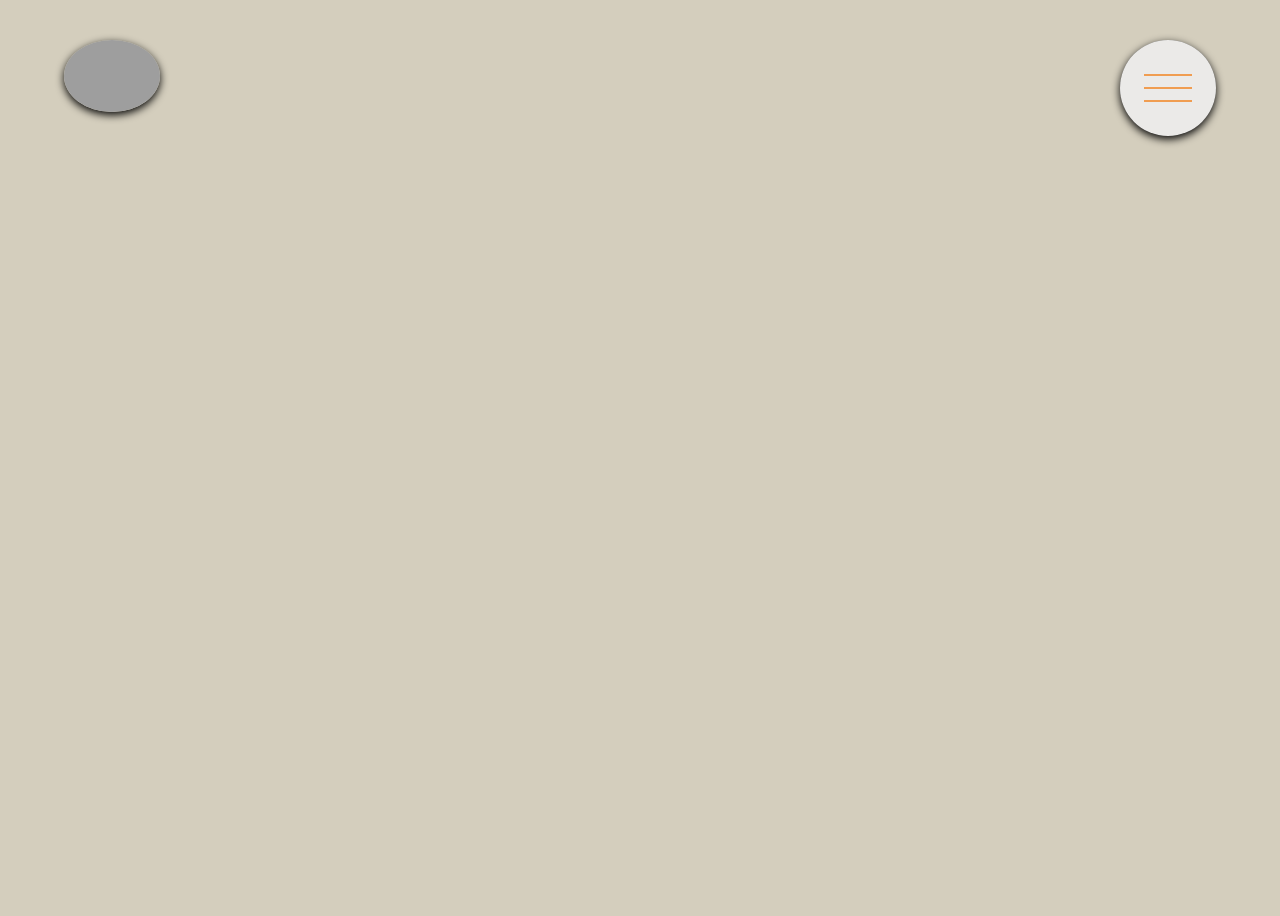
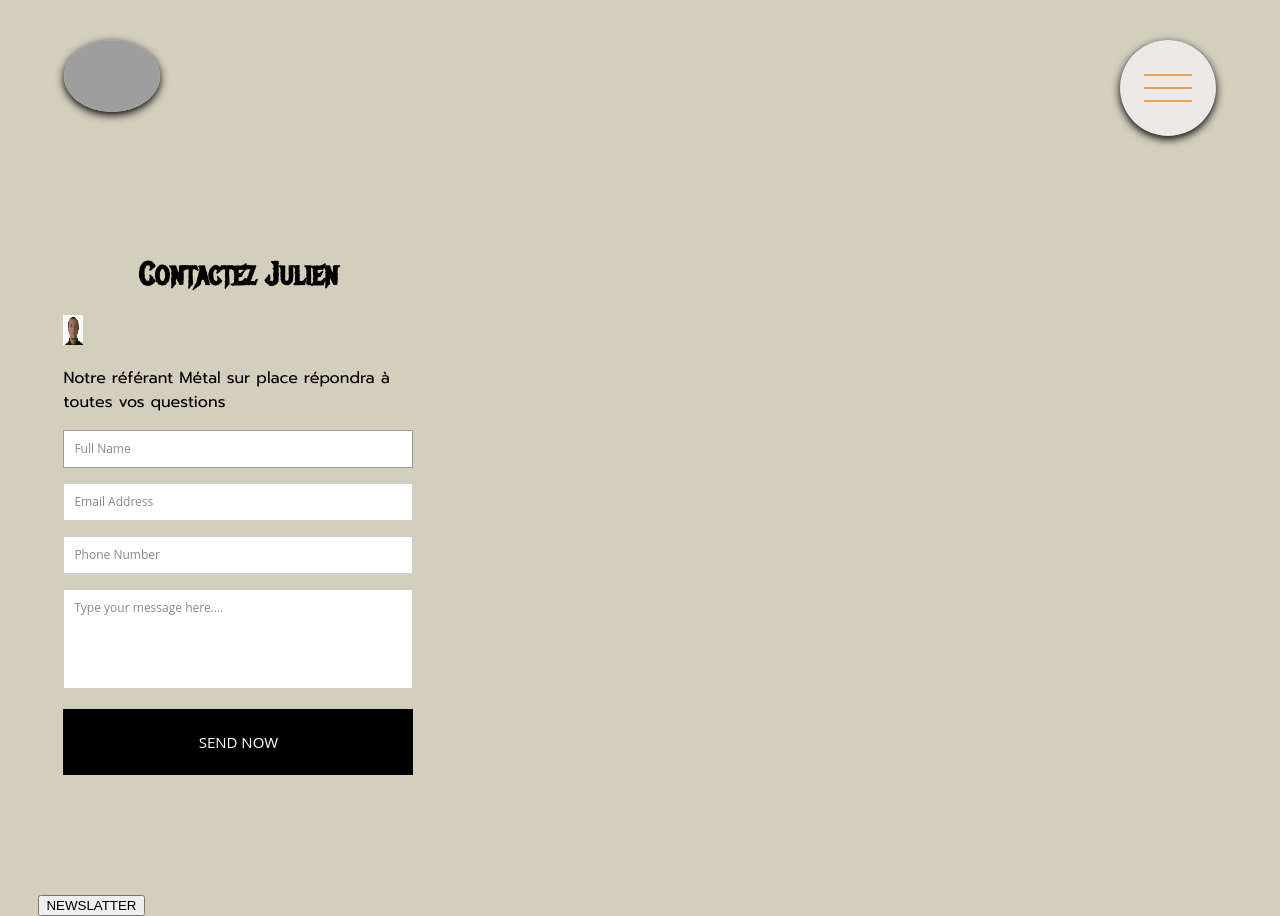
Before and after one commit to ClementPremartin/survivre-au-hellfest, a website: page contact.html in a window 1280 px wide. Before the commit the page ends 800 px from the top, so only its background shows below. Drawn offline with Linux system fonts and the light colour scheme; grey boxes are pictures that could not be loaded; a web font is replaced by a local one.

Commit message:
adding contact section in style.css

```diff
--- a/contact.html
+++ b/contact.html
@@ -35,5 +35,38 @@
     </ul>
 </nav>
 <!-- Guillaume - Navbar end-->
+
+<!--Aurore - contact-->
+
+<div class="container">
+  <form id="contact" action="" method="post">
+    <div>
+    <h1>Contactez Julien</h1>
+    <img class="julien" src="assets/img-julien.jpg" alt="formateur"/>
+    <p>Notre référant Métal sur place répondra à toutes vos questions</p>
+  </div>
+    <fieldset>
+      <input placeholder="Full Name" type="text" tabindex="1" required autofocus>
+    </fieldset>
+    <fieldset>
+      <input placeholder="Email Address" type="email" tabindex="2" required>
+    </fieldset>
+    <fieldset>
+      <input placeholder="Phone Number" type="tel" tabindex="3" required>
+    </fieldset>
+
+    <fieldset>
+      <textarea placeholder="Type your message here...." tabindex="5" required></textarea>
+    </fieldset>
+    <fieldset>
+      <button name="submit" type="submit" id="contact-submit" data-submit="...Sending">Send now</button>
+    </fieldset>
+  </form>
+    <button>NEWSLATTER</button>
+
+</div>
+
+<!--Aurore - contact - end-->
+
 </body>
 </html>
--- a/style.css
+++ b/style.css
@@ -338,9 +338,6 @@ a {
     color: #6495ED;
 }
 
-
-
-
 /*Aurore's Headband descritpion end*/
 
 /* Logo */
@@ -392,3 +389,128 @@ a {
 }
 
 /* Logo end */
+
+/* Aurore - contact */
+
+p{
+  font-family: 'Prompt', sans-serif;
+}
+
+.julien{
+  width: 20px;
+  height: 30px;
+}
+
+.container {
+	max-width:400px;
+	width:100%;
+	position:relative;
+
+}
+
+#contact input[type="text"], #contact input[type="email"], #contact input[type="tel"], #contact input[type="url"], #contact textarea, #contact button[type="submit"] { font:400 12px/16px "Open Sans", Helvetica, Arial, sans-serif; }
+
+#contact {
+	background:fade(#F9F9F9,85);
+	padding:25px;
+	margin:80px 0;
+  margin-top: 160px;
+}
+
+
+#contact h3 {
+	color: #000;
+	display: block;
+	font-size: 30px;
+	font-weight: 400;
+}
+
+#contact h4 {
+	margin:5px 0 15px;
+	display:block;
+	font-size:13px;
+}
+
+fieldset {
+	border: medium none !important;
+	margin: 0 0 10px;
+	min-width: 100%;
+	padding: 0;
+	width: 100%;
+}
+
+button {
+  font-size: ;
+  font-family: ;
+  background-color: ;
+}
+
+#contact input[type="text"], #contact input[type="email"], #contact input[type="tel"], #contact input[type="url"], #contact textarea {
+	width:100%;
+	border:1px solid #CCC;
+	background:#FFF;
+	margin:0 0 5px;
+	padding:10px;
+}
+
+#contact input[type="text"]:hover, #contact input[type="email"]:hover, #contact input[type="tel"]:hover, #contact input[type="url"]:hover, #contact textarea:hover {
+	-webkit-transition:border-color 0.3s ease-in-out;
+	-moz-transition:border-color 0.3s ease-in-out;
+	transition:border-color 0.3s ease-in-out;
+	border:1px solid #AAA;
+}
+
+#contact textarea {
+	height:100px;
+	max-width:100%;
+  resize:none;
+}
+
+#contact button[type="submit"] {
+	cursor:pointer;
+	width:100%;
+	border:none;
+	background:#000;
+	color:#FFF;
+	margin:0 0 5px;
+	padding:25px 10px;
+	font-size:15px;
+	text-transform: uppercase;
+}
+
+#contact button[type="submit"]:hover {
+	background:#09C;
+	-webkit-transition:background 0.3s ease-in-out;
+	-moz-transition:background 0.3s ease-in-out;
+	transition:background-color 0.3s ease-in-out;
+}
+
+#contact button[type="submit"]:active { box-shadow:inset 0 1px 3px rgba(0, 0, 0, 0.5); }
+
+#contact input:focus, #contact textarea:focus {
+	outline:0;
+	border:1px solid #999;
+}
+::-webkit-input-placeholder {
+ color:#888;
+}
+:-moz-placeholder {
+ color:#888;
+}
+::-moz-placeholder {
+ color:#888;
+}
+:-ms-input-placeholder {
+ color:#888;
+}
+
+label.error{
+	color: darkred;
+	padding-left: 10px;
+	font-weight: bold;
+}
+input.error{
+	border-color: darkred !important;
+}
+
+/* Aurore - contact-end */
```
Also changed, not shown: assets/img-jj-metalleux.jpg (added), assets/img-julien.jpg (added), assets/img-masque.jpg (added), assets/img-place2.jpg (added), assets/img-place3.jpg (added).
